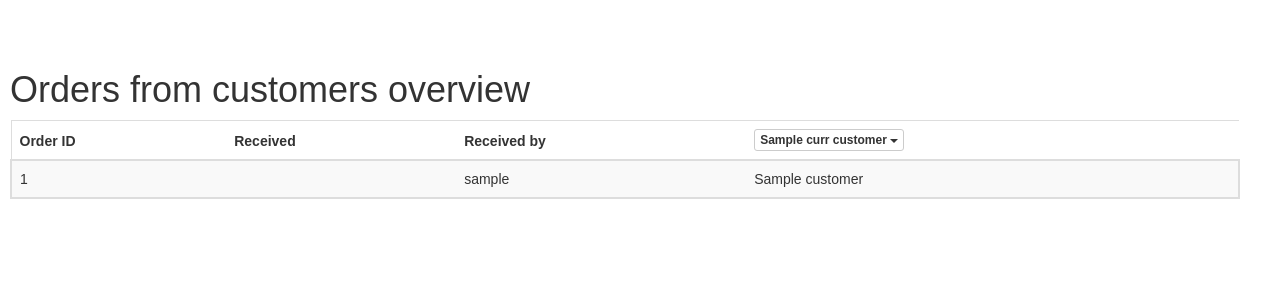
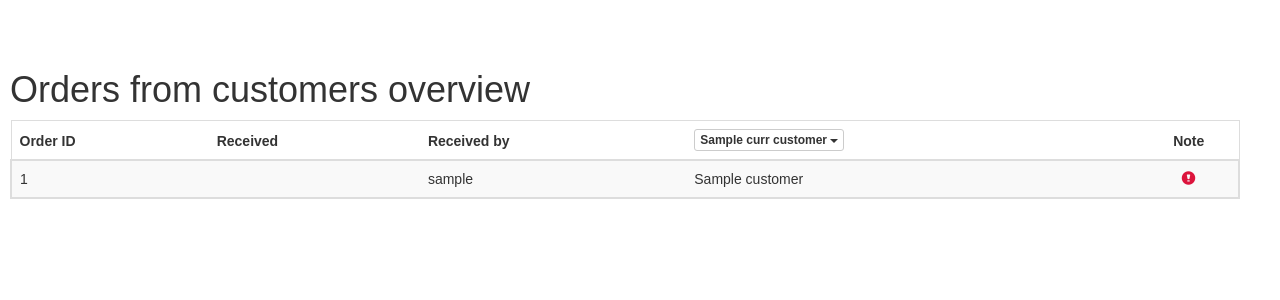
Before and after one commit to HeinzHinek/AxiStore, a Python web app: template app/templates/requests/requests.html in a window 1280 px wide. Shown: the top 300 px of the page. Run offline with Jinja, Linux system fonts and the light colour scheme; the template is opened without the code that fills it: most values are stand-ins (such as "Sample title", 1, 10 or a date in 2020).

Commit message:
Note from customer added to request.

```diff
--- a/app/forms.py
+++ b/app/forms.py
@@ -260,3 +260,8 @@
 class EditOrderForm(Form):
     qty_ordered = IntegerField('qty_ordered')
     submit = SubmitField(lazy_gettext('Submit'))
+
+
+class ShopOrderConfirmForm(Form):
+    note = TextAreaField('long_desc', [validators.length(max=5000)])
+    submit = SubmitField(lazy_gettext('Submit'))
--- a/app/models.py
+++ b/app/models.py
@@ -343,6 +343,9 @@
     active_flg = db.Column(db.Boolean, default=True)
     products = db.relationship('RequestedProducts', backref='request', lazy='dynamic')
 
+    # Added 13.6.2015
+    note = db.Column(db.Unicode())
+
     def __init__(self):
         self.created_dt = datetime.utcnow()
 
--- a/app/templates/requests/requests.html
+++ b/app/templates/requests/requests.html
@@ -39,6 +39,9 @@
                     </ul>
                 </div>
             </th>
+            <th class="text-center td-border-right-1px" style="width: 100px;">
+                {{ _('Note') }}
+            </th>
         </tr>
     </thead>
     <tbody>
@@ -49,7 +52,12 @@
             <td class="clickable-td td-border-left-2px">{{ request.id }}</td>
             <td class="clickable-td">{{ momentjs(request.created_dt).format('LLL') }}</td>
             <td class="clickable-td">{{ request.receiver.nickname }}</td>
-            <td class="clickable-td td-border-right-2px">{{ request.customer.name }}</td>
+            <td class="clickable-td">{{ request.customer.name }}</td>
+            <td class="clickable-td td-border-right-2px text-center">
+                {% if request.note %}
+                <span class="glyphicon glyphicon-exclamation-sign" style="color: crimson;"></span>
+                {% endif %}
+            </td>
         </tr>
         {% endfor %}
     </tbody>
```
Also changed, not shown: app/templates/requests/request.html (+8 -0 lines), app/templates/shop/placeorder.html (+11 -3 lines), app/viewsShop.py (+7 -2 lines), app/translations/cs/LC_MESSAGES/messages.po, app/translations/ja/LC_MESSAGES/messages.po.
